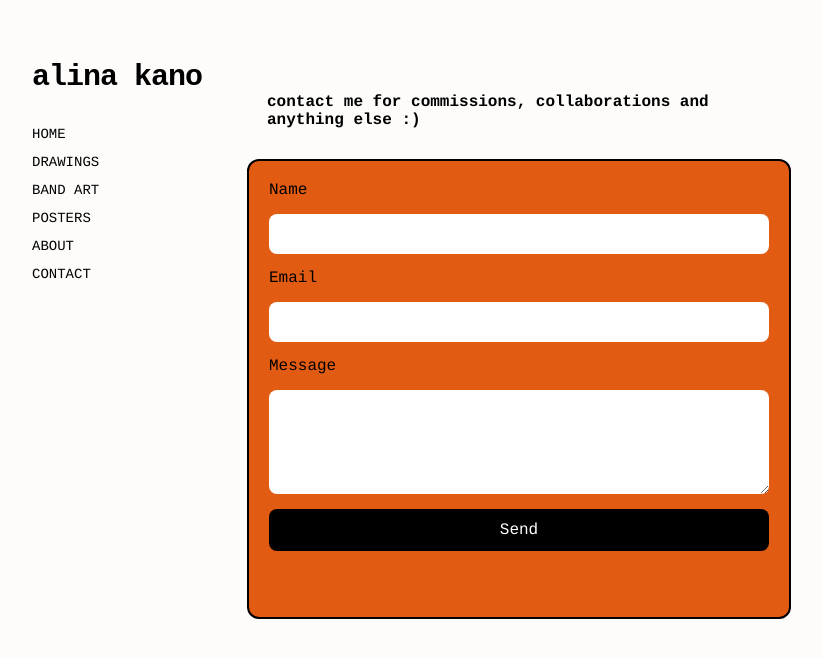
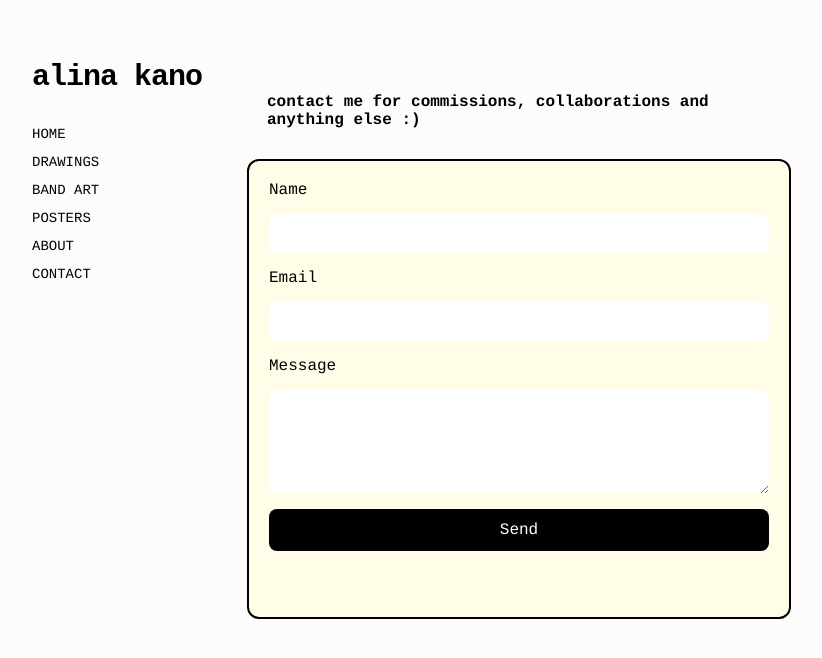
Before and after one commit to alinakano/alinakano.github.io, a Jekyll site: the page contact/index.html, which Jekyll copies as it is, in a window 1280 px wide. Shown: the top 658 px of the page, without its empty margins (23-845 px from the left). Built offline with Jekyll 4.4.1, drawn with Linux system fonts in a browser that asks for light colours.

Commit message:
textbox color

```diff
--- a/contact/index.html
+++ b/contact/index.html
@@ -22,7 +22,7 @@ allie does it on her own in 2025
       max-width: 500px;
       margin: 270px;
       padding: 20px;
-      background: #e15c12;
+      background: #fffde8;
       border-radius: 12px;
 		border: 2px solid #000000;
       box-shadow: none;
```
